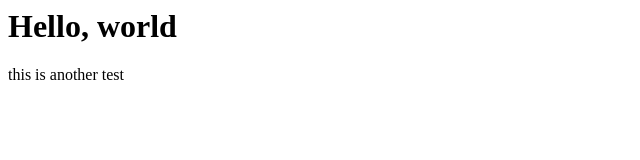
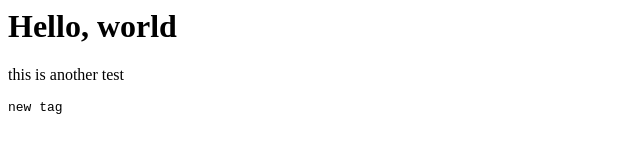
Before and after one commit to garthspence/webdevfun, a plain HTML site: page index.html in a window 1280 px wide. Shown: the full height of the page, 0-640 px from the left. Drawn offline with Linux system fonts and the light colour scheme.

Commit message:
new tag
testing out branching

```diff
--- a/index.html
+++ b/index.html
@@ -1,3 +1,4 @@
 <h1>Hello, world</h1>
 
 <p> this is another test</p>
+<pre>new tag</pre>
```
